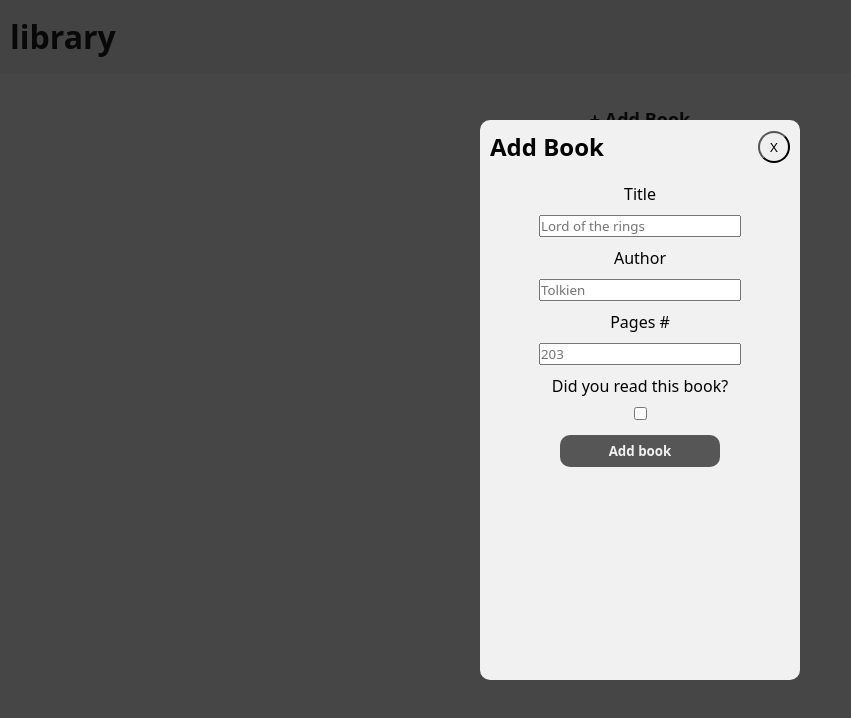
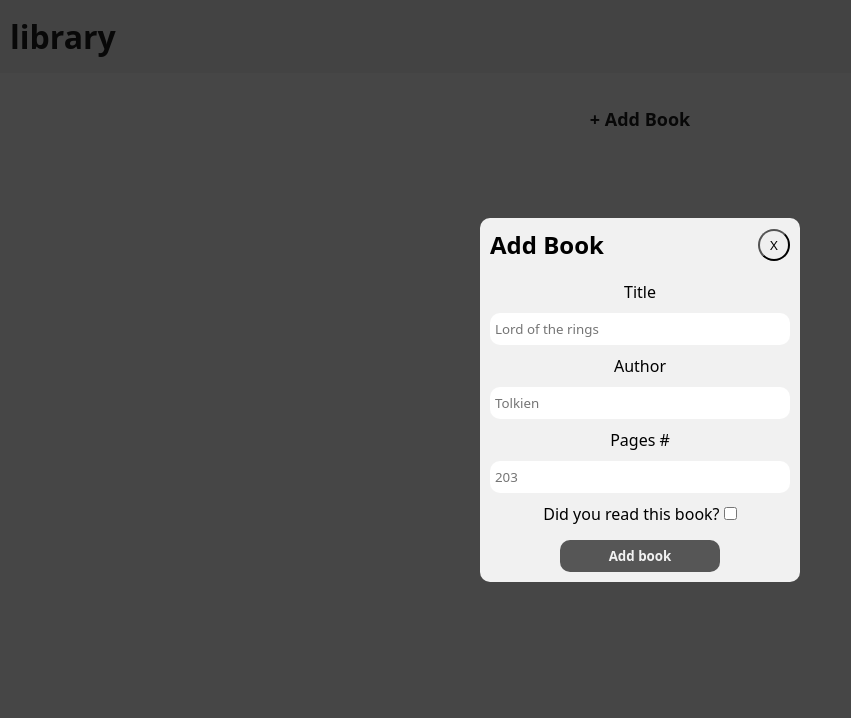
Before and after one commit to the-odin-project-max/library, a plain HTML site: page index.html in a window 1280 px wide. Both pictures are taken after a click on the button "+ Add Book". Shown: the whole page, without its empty margins (0-851 px from the left). Drawn offline with Linux system fonts and the light colour scheme.

Commit message:
feat(style): make the forme prettier

```diff
--- a/css/style.css
+++ b/css/style.css
@@ -115,7 +115,7 @@ dialog {
 	transform: translateX(-50%) translateY(-50%);
 
 	width: 20rem;
-	height: 35rem;
+	/* height: 35rem; */
 
 	background-color: #f1f1f1;
 	border-radius: 10px;
@@ -140,6 +140,17 @@ dialog > form {
 
 	padding: 10px;
 
+	/* width: 25rem; */
+
+}
+
+input[type="text"], input[type="number"] {
+	border: none;
+	border-radius: 10px;
+	padding: 5px;
+
+	width: 100%;
+	height: clamp(1.5rem, 2rem, 2rem);
 }
 
 ::backdrop {
--- a/index.html
+++ b/index.html
@@ -27,17 +27,21 @@
 			</div>
 			<form action="" class="add-book-form" onsubmit="return false;">
 				<label for="title-input">Title</label>
-				<input type="text" name="title-input" class="form-text-input" id="title-input" placeholder="Lord of the rings" required>
+				<input type="text" name="title-input" class="form-text-input" id="title-input"
+					placeholder="Lord of the rings" required>
 
 				<label for="author-input">Author</label>
-				<input type="text" name="author-input" class="form-text-input" id="author-input" placeholder="Tolkien" required>
+				<input type="text" name="author-input" class="form-text-input" id="author-input" placeholder="Tolkien"
+					required>
 
 				<label for="pages-input">Pages #</label>
-				<input type="number" name="pages-input" class="form-text-input" id="pages-input" placeholder="203" required>
+				<input type="number" name="pages-input" class="form-text-input" id="pages-input" placeholder="203"
+					required>
 
-				<label for="read-input">Did you read this book?</label>
-				<input type="checkbox" id="read-input">
-
+				<p>
+					<label for="read-input">Did you read this book?</label>
+					<input type="checkbox" id="read-input">
+				</p>
 				<button type="submit" class="add-book-btn" id="add-book-btn">Add book</button>
 			</form>
 		</dialog>
```
